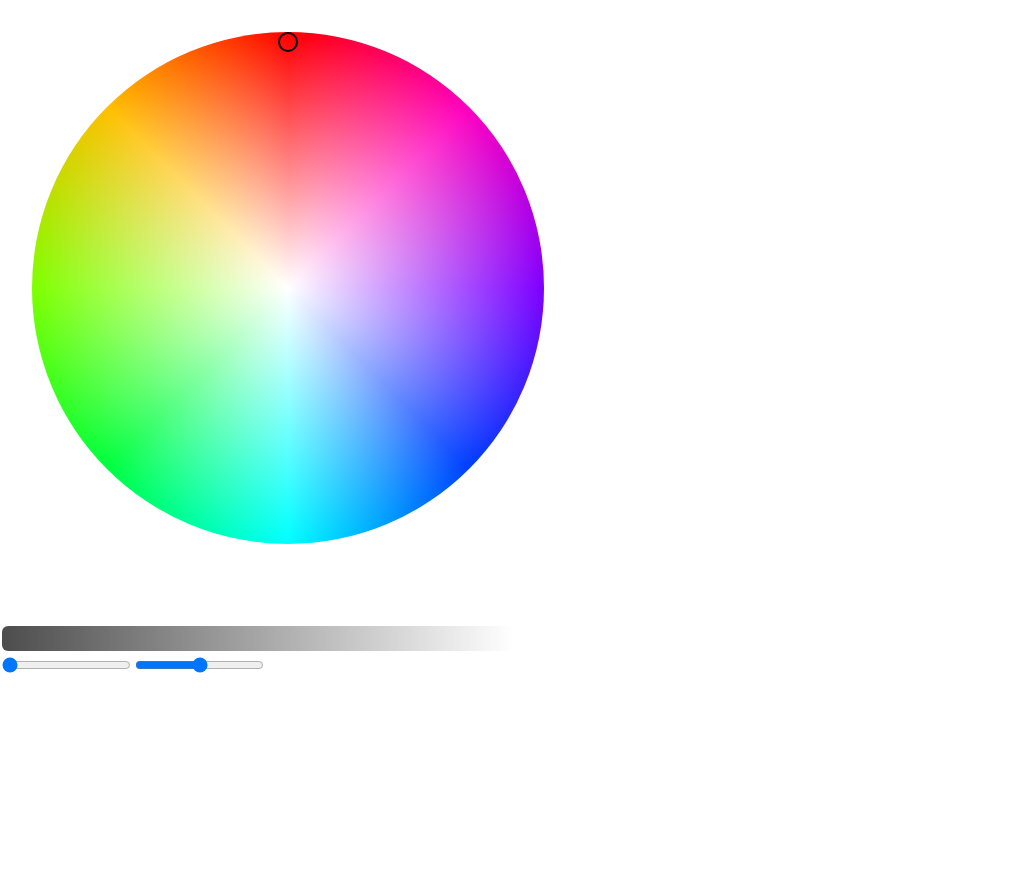
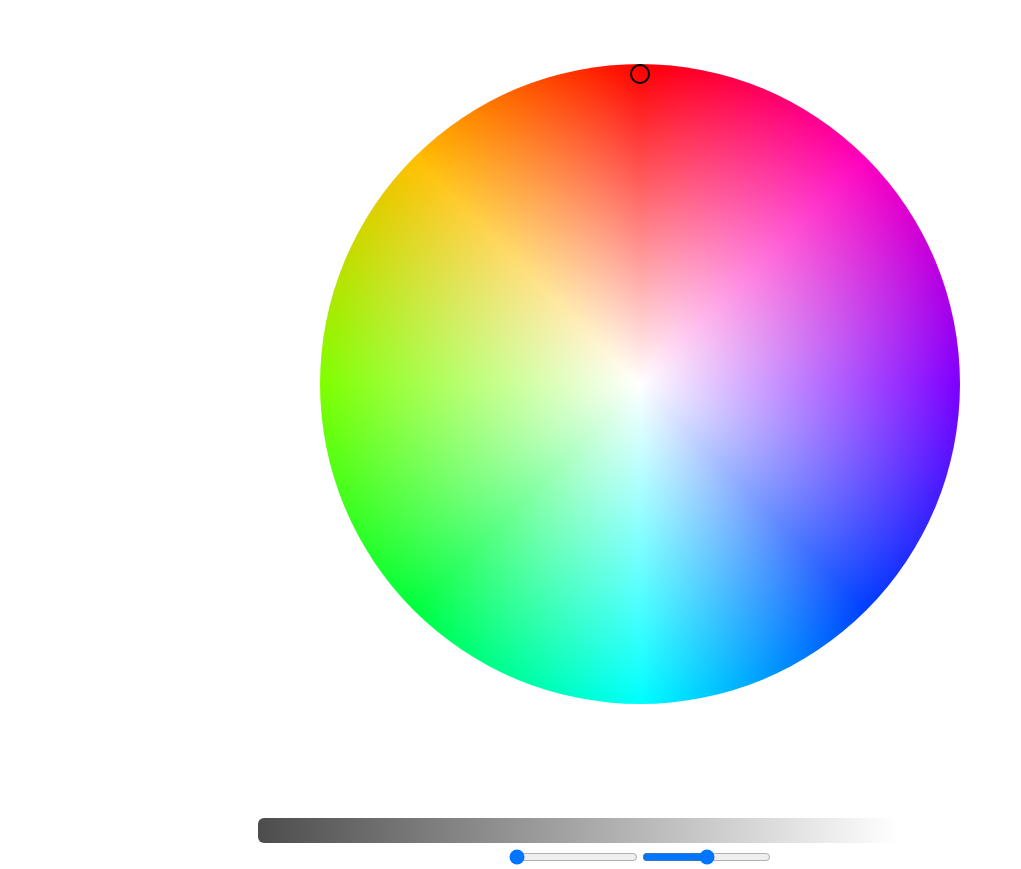
Before and after one commit to avedyer/hexx, a React (Create React App) app: page / in a window 1280 px wide. Shown: the whole page, without its empty margins (0-1021 px from the left). Before the commit the page ends 800 px from the top, so only its background shows below. Built offline with nearby package versions, Linux system fonts and the light colour scheme.

Commit message:
adjusted pixel data functions to account for positioning of objects. buggy around borders for unknown reason(s)

```diff
--- a/src/App.css
+++ b/src/App.css
@@ -3,12 +3,6 @@ body {
   padding: 0;
   width: 100vw;
   height: 100vh;
-  background-color: hsla(0, 0%, 0%, 0%);
-}
-
-img {
-  display: inline-block;
-  object-fit: contain;
 }
 
 #root {
@@ -21,31 +15,31 @@ img {
 .App {
   width: 100vw;
   height: 100vh;
+  display: flex;
+  flex-direction: column;
+  align-items: center;
 }
 
 #wheel-container {
   position: relative;
-  background-color: transparent;
-  width: 576px;
-  height: 576px;
+  -webkit-box-sizing: border-box;
+     -moz-box-sizing: border-box;
+          box-sizing: border-box;
 }
 
-#html-wheel {
+#wheel {
   position: absolute;
   top: 50%;
   left: 50%;
   transform: translate(-50%, -50%);
-  width: 512px;
-  height: 512px;
+  width: calc(100% - 128px);
+  height: calc(100% - 128px);
 }
 
-#wheel-container canvas {
-}
-
-#wheel {
+#hue {
   margin: auto;
-  width: 512px;
-  height: 512px;
+  width: 100%;
+  height: 100%;
   border-radius: 50%;
   display: inline-block;
   position: absolute;
@@ -53,9 +47,7 @@ img {
   left: 50%;
   transform: translate(-50%, -50%);
   overflow: hidden;
-}
-
-#wheel {
+  box-sizing: content-box;
   background:
     conic-gradient(
     hsl(360, 100%, 50%),
@@ -68,11 +60,9 @@ img {
     hsl(45, 100%, 50%),
     hsl(0, 100%, 50%)
     );
-    width: 512px;
-    height: 512px;
 }
 
-#filter {
+#shade {
   position: absolute;
   top: 50%;
   left: 50%;
@@ -84,23 +74,9 @@ img {
   height: 100%;
 }
 
-#wheel-image {
-  position: absolute;
-  top: 50%;
-  left: 50%;
-  transform: translate(-50%, -50%);
-  z-index: 3;
-  border-radius: 50%;
-  -khtml-user-select: none;
-  -o-user-select: none;
-  -moz-user-select: none;
-  -webkit-user-select: none;
-  user-select: none;
-}
-
 #color-selector {
-  width: 512px;
-  height: 512px;
+  width: calc(100% - 128px);
+  height: calc(100% - 128px);
   border-radius: 50%;
   position: absolute;
   top: 50%;
@@ -126,10 +102,6 @@ img {
 
 .eyedropper {
   border: 2px solid grey;
-}
-
-.slidecontainer {
-  width: 512px;
 }
 
 /* The slider itself */
--- a/src/wheel.js
+++ b/src/wheel.js
@@ -9,20 +9,24 @@ function Wheel(props) {
   const [tracking, setTracking] = useState(false)
   const [handleCoords, setHandleCoords] = useState()
 
-  const wheelEl = 'html-wheel';
+  const wheelEl = 'wheel';
+  const containerSize = 384
+  const radius = 320
 
   useEffect(() => {
+    //Adjust droppers when settings are changed outside of handle movement
     if (handleCoords) {
       rotateDroppers(handleCoords)
     }
   }, [props.quantity, props.range, lightness])
 
+
   useEffect(() => {
+    //Sets default handle coordinates for proper rendering of new droppers.
     if (!handleCoords) {
       const wheelNode = document.getElementById(wheelEl);
       if (wheelNode) {
-        const size = wheelNode.offsetWidth / 2;
-        const x = size, y = 0
+        const x = radius, y = 0
         setHandleCoords(boundCoordinates({x: x, y: y}))
       }
     }
@@ -37,24 +41,25 @@ function Wheel(props) {
   }
 
   function getPixelColor(coordArray, node) {
-    //Sets RGB state value to color of a pixel at event location.
+
+    //Sets RGB state value based on array of coordinates
+
     domtoimage.toPixelData(node)
       .then((pixels) => {
+
         let rect = node.getBoundingClientRect();
-
 
         let newArray = []
 
         coordArray.forEach((coords) => {
 
-          //pixel data was black at right boundary of color circle. this patches it. don't know why.
+          coords.x -= radius;
 
-          let adjX = coords.x + rect.x
-          if (adjX >= node.scrollWidth) {
-            adjX = node.scrollWidth - 1
+          if (coords.x > 241) {
+            coords.x = 241
           }
 
-          const pixelAtXYOffset = (4 * (coords.y + rect.y) * node.scrollHeight) + (4 * adjX);
+          const pixelAtXYOffset = (4 * (coords.y + rect.y) * node.scrollHeight) + (4 * (coords.x + rect.x));
           const pixelData = pixels.slice(pixelAtXYOffset, pixelAtXYOffset + 3);
 
           const newRGB = `rgb(${pixelData[0]}, ${pixelData[1]}, ${pixelData[2]})`
@@ -69,6 +74,8 @@ function Wheel(props) {
 
   function moveHandle(e) {
 
+    //Move primary handle dropper based on event location.
+
     if (!tracking && e.type !== 'click') {
       return
     }
@@ -79,7 +86,7 @@ function Wheel(props) {
     coords = boundCoordinates(coords)
 
     const handle = document.getElementById('handle')
-    handle.style.top = `${coords.y - 10}px` //10 px adjustment centers mouse within the dropper
+    handle.style.top = `${coords.y - 10}px` //10px adjustment centers mouse within the dropper
     handle.style.left = `${coords.x - 10}px`
 
     if (props.quantity > 1) {
@@ -87,7 +94,7 @@ function Wheel(props) {
     }
 
     else {
-      getPixelColor([coords], wheelNode)
+      getPixelColor([{x: coords.x - 10, y: coords.y - 10}], wheelNode)
     }
 
     setHandleCoords(coords)
@@ -96,41 +103,44 @@ function Wheel(props) {
   function rotateDroppers(coords) {
 
     const wheelNode = document.getElementById(wheelEl)
-
-    const size = wheelNode.offsetWidth / 2
-    const sides =  {x: coords.x - size, y: -coords.y + size};
+    const sides =  {x: coords.x - radius, y: -coords.y + radius};
     const hypotenuse = Math.sqrt((sides.x**2) + (sides.y**2));
 
-    const maxRange = props.quantity == 2 ? 1 : 1 / props.quantity
+    const maxRange = props.quantity == 2 ? 1 : 1 / props.quantity  //Maximum fraction of the circle around which the dropper can rotate. One dropper can rotate freely.
 
-    let radAdjustment
+    let handleRotation  //Degree of rotation of handle. Applied as adjustment to each dropper.
 
     if (sides.x > 0) {
       if (sides.y >= 0) {
-        radAdjustment = Math.atan(sides.x / sides.y)
+        handleRotation = Math.atan(sides.x / sides.y)
       }
       else {
-        radAdjustment = Math.atan(sides.x / sides.y) + Math.PI
+        handleRotation = Math.atan(sides.x / sides.y) + Math.PI
       }
     }
     else {
       if (sides.y >= 0) {
-        radAdjustment = Math.atan(sides.x / sides.y) + 2 * Math.PI
+        handleRotation = Math.atan(sides.x / sides.y) + 2 * Math.PI
       }
       else {
-        radAdjustment = Math.atan(sides.x / sides.y) + Math.PI
+        handleRotation = Math.atan(sides.x / sides.y) + Math.PI
       }
     }
 
-    const radAngle = Math.PI * 2 * (props.range * maxRange)
+    const dropperRotation = Math.PI * 2 * (props.range * maxRange) //Baseline rotation for each dropper.
 
     let coordArray = [coords]
 
     document.querySelectorAll('.eyedropper').forEach((eyedropper, index) => {
       const step = props.quantity - index - 1
-      const ratio = {x: Math.sin((radAngle * step) + radAdjustment), y: Math.cos((radAngle  * step) + radAdjustment)}
-      let newCoords = ({x: Math.floor((hypotenuse * ratio.x) + size), y: Math.floor(Math.abs((hypotenuse * ratio.y) - size))})
-      coordArray.push(newCoords)
+
+      //Ratio based on angle of rotation, multiplied with hypotenuse to find x and y coordincates
+      const ratio = {x: Math.sin((dropperRotation * step) + handleRotation), y: Math.cos((dropperRotation  * step) + handleRotation)}
+
+      //Rouding coordinate value is necessary for finding pixel color.
+      let newCoords = ({x: Math.floor((hypotenuse * ratio.x) + radius), y: Math.floor(Math.abs((hypotenuse * ratio.y) - radius))})
+      coordArray = insert(coordArray, 1, {x: newCoords.x - 10, y: newCoords.y - 10})
+
       eyedropper.style.left = `${newCoords.x - 10}px`
       eyedropper.style.top = `${newCoords.y - 10}px`
     })
@@ -140,20 +150,20 @@ function Wheel(props) {
 
   function boundCoordinates(coords) {
 
-    const wheelNode = document.getElementById(wheelEl)
-    const size = wheelNode.offsetWidth / 2
-    const sides =  {x: coords.x - size, y: -coords.y + size};
+    //Adjusts coordinate values to account for size of dropper element, and ensure it is not rendered outside bounds of wheel.
+
+    const sides =  {x: coords.x - radius, y: -coords.y + radius};
     const hypotenuse = Math.sqrt((sides.x**2) + (sides.y**2));
 
-    if (hypotenuse > size) {
+    if (hypotenuse > radius) {
       return
     }
 
-    const margin = hypotenuse + 21 - size // overspill from edge of color wheel, accounting for size of dropper
+    const margin = hypotenuse + 21 - radius //Overspill from edge of color wheel. Dropper radius of 10 is implied but is actually defined in CSS.
 
     if (margin > 0) {
 
-      //Gradually adjust position of dropper to avoid spilling over edge
+      //Gradually adjust position of dropper
 
       const radAngle = Math.abs(Math.atan(sides.x / sides.y))
       const ratio = radAngle * 2 / Math.PI
@@ -168,19 +178,28 @@ function Wheel(props) {
     return coords
   }
 
+  const insert = (arr, index, ...newItems) => [
+    // part of the array before the specified index
+    ...arr.slice(0, index),
+    // inserted items
+    ...newItems,
+    // part of the array after the specified index
+    ...arr.slice(index)
+  ]
+
   return (
-    <div>
-      <div id="wheel-container" onMouseLeave={() => setTracking(false)}>
+    <div id='wheel-app'>
+      <div id="wheel-container" style={{width: `${containerSize * 2}px`, height: `${containerSize * 2}px`}} onMouseLeave={() => setTracking(false)}>
         <div id={wheelEl}>
-          <canvas id="wheel" />
-          <canvas id="filter" style={{
+          <canvas id="hue" />
+          <canvas id="shade" style={{
             backgroundImage: `radial-gradient(hsl(0, 0%, ${lightness}) 0%, transparent 70%)`,
           }}/>
         </div>
         <div id="color-selector"
           onMouseDown={() => setTracking(true)}
             onMouseMove={(e) => moveHandle(e)}
-            onMouseUp={() => setTracking(false)}
+            onMouseUp={() => setTracking(false)}  //Tracking state keeps handle from being sticky.
             onClick={(e) => moveHandle(e)}
           >
           <div id="handle" style={{top: '0', left: 'calc(50% - 10px)'}}/>
@@ -194,7 +213,7 @@ function Wheel(props) {
           <div className="color-display" key={`color${index}`} id={`color${index}`} style={{width: "48px", height: "48px", backgroundColor: rgb[index]}} />
         )}
       </div>
-      <div className="slidecontainer">
+      <div className="slidecontainer" style={{width: `${radius * 2}px`}}>
         <input type="range"
           defaultValue="100" min="1" max="100" className="slider" id="slider"
           onChange={(e) => setLightness(`${e.target.value}%`)} //Controls lightness setting of filter
```
